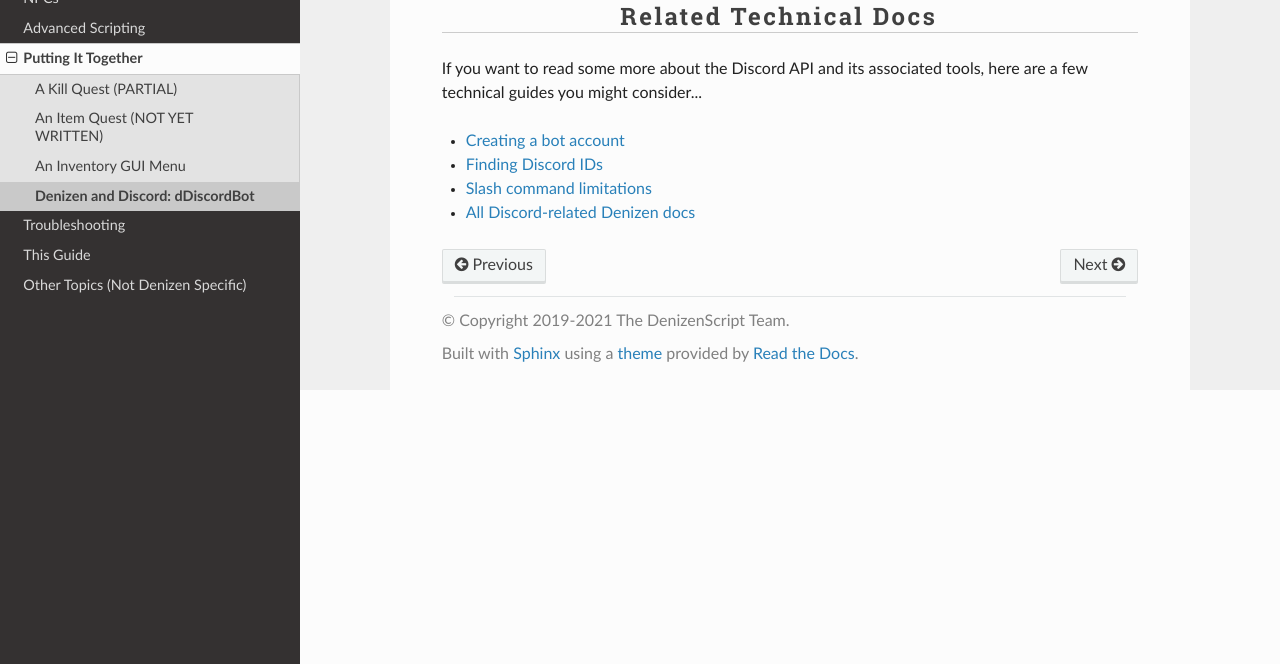
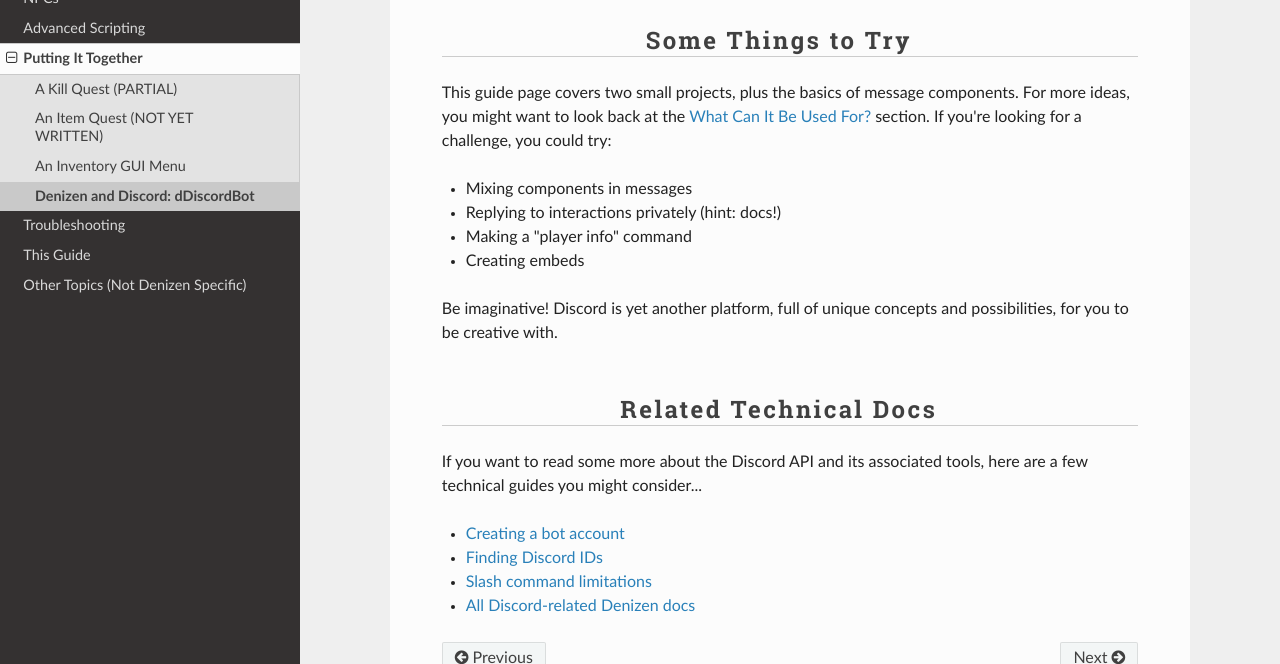
Before and after one commit to DenizenScript/Denizen-Beginners-Guide, a Sphinx documentation site: the page built from source/guides/put-it-together/ddiscordbot.md, in a window 1280 px wide and 900 px high, scrolled down 9704 px, cut to the strip 236-900 px from the top of the window. Built offline with Sphinx 7.4.7 and the Read the Docs theme 2.0.0, drawn with Linux system fonts in a browser that asks for light colours.

Commit message:
some things to try

```diff
--- a/source/guides/put-it-together/ddiscordbot.md
+++ b/source/guides/put-it-together/ddiscordbot.md
@@ -282,6 +282,17 @@ mood_menu:
 
 ![](https://cdn.discordapp.com/attachments/533123622093455362/895890729530970132/eVkiFRrVa4.gif)
 
+### Some Things to Try
+
+This guide page covers two small projects, plus the basics of message components. For more ideas, you might want to look back at the [What Can It Be Used For?](#what-can-it-be-used-for?) section. If you're looking for a challenge, you could try:
+
+- Mixing components in messages
+- Replying to interactions privately (hint: docs!)
+- Making a "player info" command
+- Creating embeds
+
+Be imaginative! Discord is yet another platform, full of unique concepts and possibilities, for you to be creative with.
+
 ### Related Technical Docs
 
 If you want to read some more about the Discord API and its associated tools, here are a few technical guides you might consider...
```
